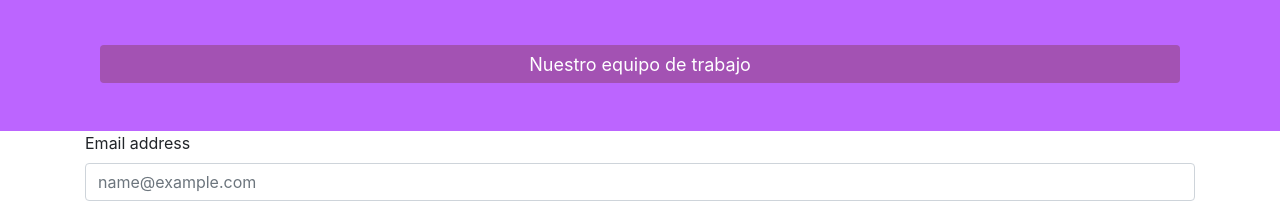
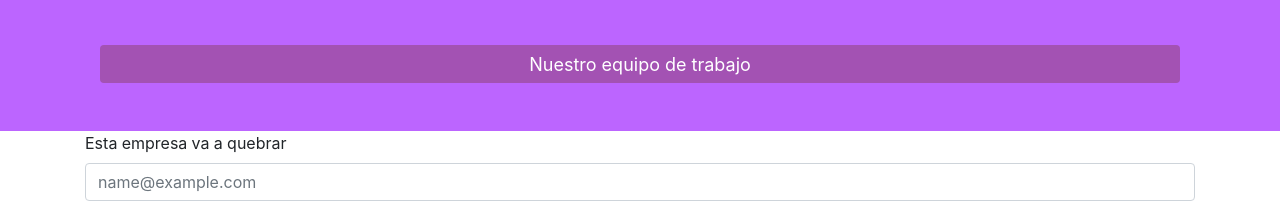
Before and after one commit to jamt0/JamAvo, a React (Create React App) app: page / in a window 1280 px wide. Shown: the part 3788-4009 px from the top of the page. Built offline with nearby package versions, Linux system fonts and the light colour scheme.

Commit message:
Update Formulario.js
buena mi chan

```diff
--- a/src/Componentes/Formulario/Formulario.js
+++ b/src/Componentes/Formulario/Formulario.js
@@ -6,7 +6,7 @@ export default class Formulario extends Component {
             <div className="container">
                 <form>
                     <div class="form-group">
-                        <label for="exampleFormControlInput1">Email address</label>
+                        <label for="exampleFormControlInput1">Esta empresa va a quebrar</label>
                         <input type="email" class="form-control" id="exampleFormControlInput1" placeholder="name@example.com" />
                     </div>
                     <div class="form-group">
```
